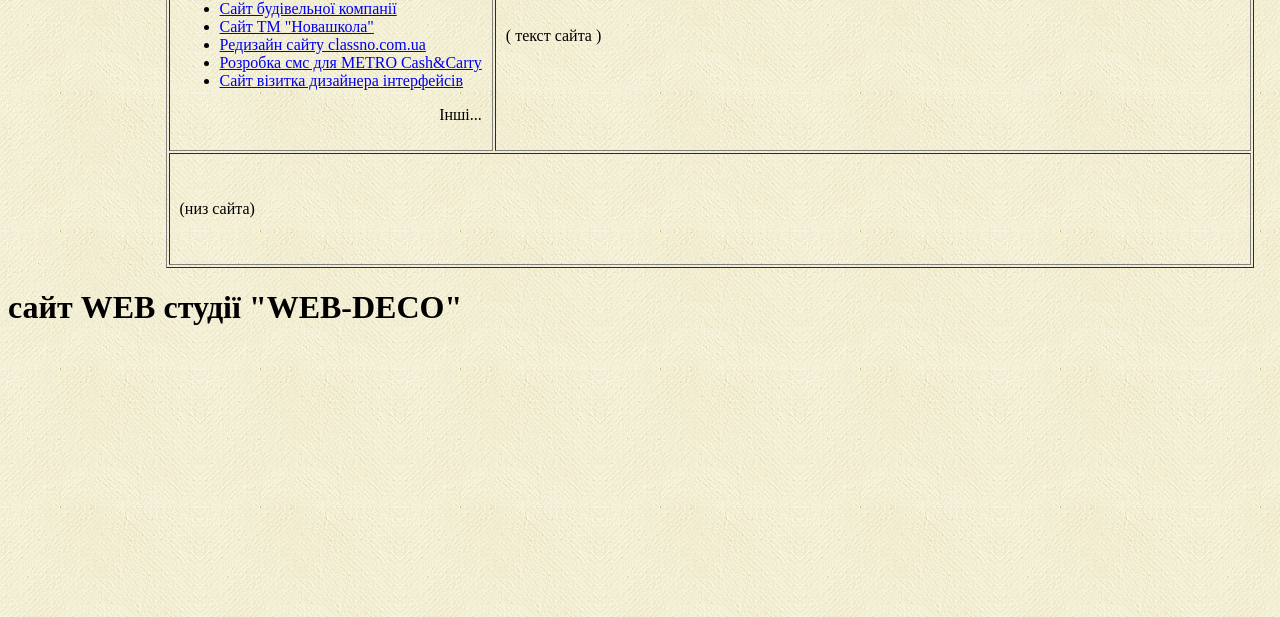
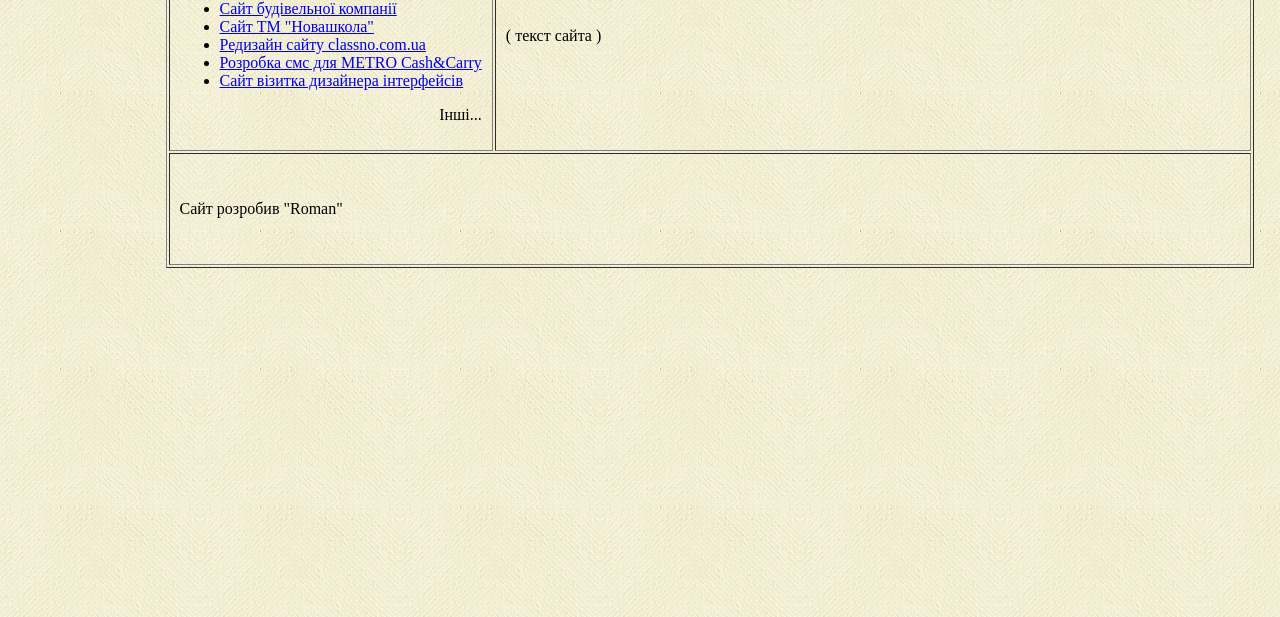
Before and after one commit to RomanAntoschuk/RomanAntoschuk.github.io, a plain HTML site: page index.html in a window 1280 px wide. Shown: the part 183-800 px from the top of the page. Drawn offline with Linux system fonts and the light colour scheme.

Commit message:
08 добавляю футер

```diff
--- a/index.html
+++ b/index.html
@@ -48,12 +48,12 @@
 
 <tr>
 
-    <td colspan="2"valign="middle"height="90">(низ сайта)</td>
+    <td colspan="2"valign="middle"height="90">
+    <front size="4">Сайт розробив "Roman"</front>
+    </td>
+
+
 </tr>
-
 </table>
-<h1>сайт WEB студії "WEB-DECO" </h1>
-</p>
-
 </body>
 </html>
```
